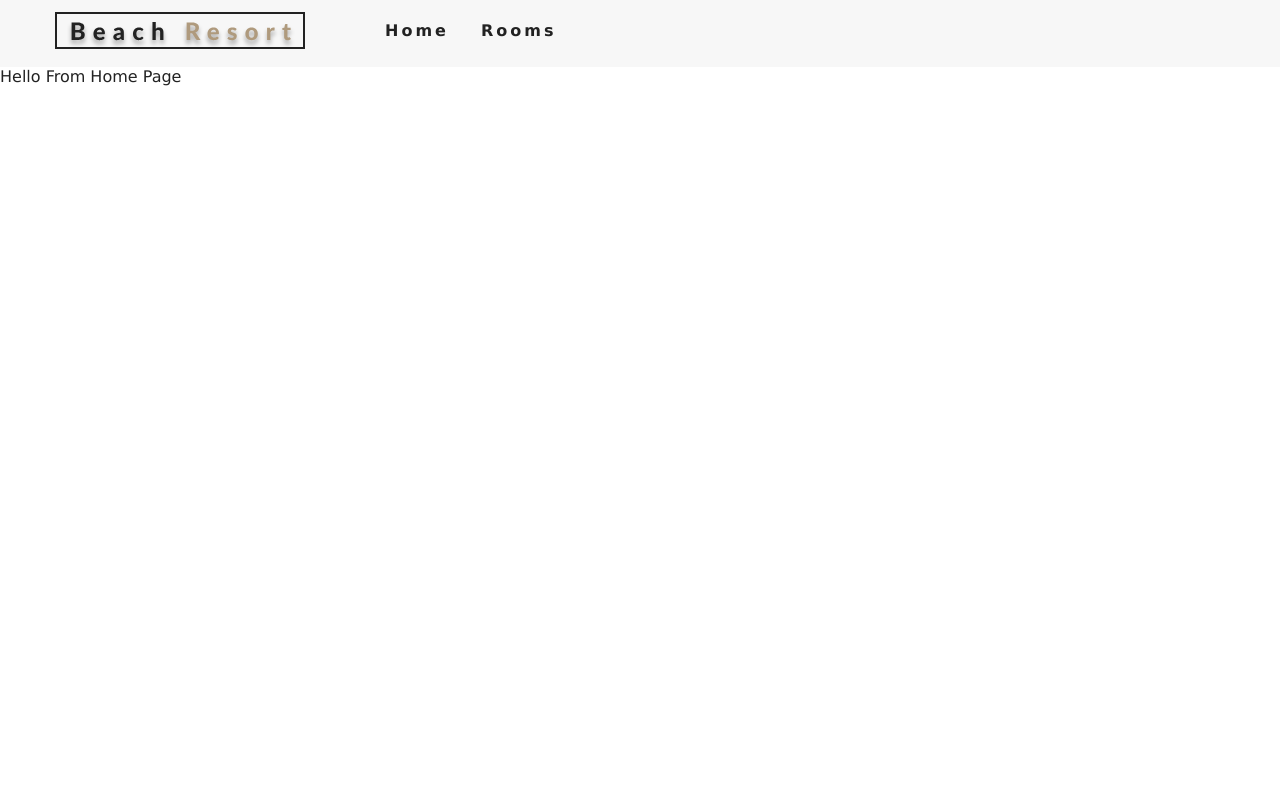
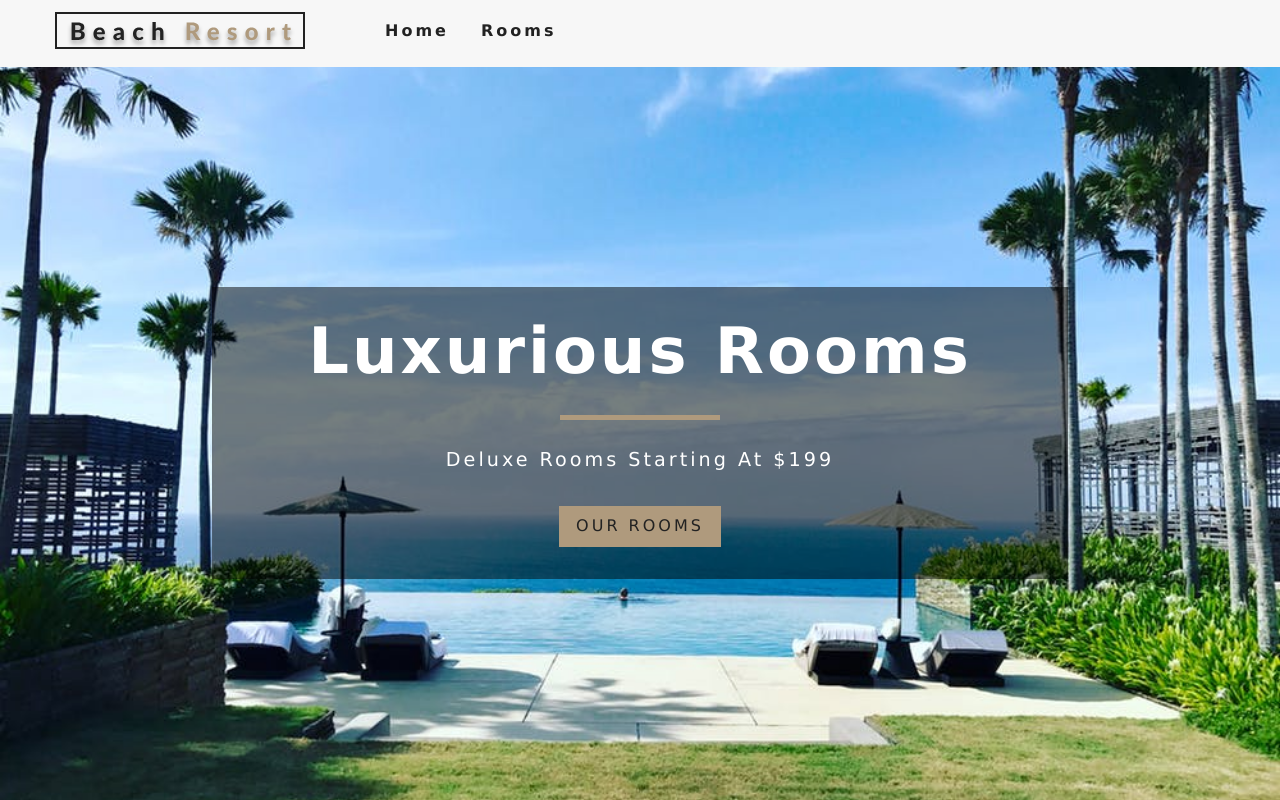
Before and after one commit to sigvant/beach_resort, a React (Create React App) app: page / in a window 1280 px wide. Built offline with nearby package versions, Linux system fonts and the light colour scheme.

Commit message:
before the services component

```diff
--- a/src/App.css
+++ b/src/App.css
@@ -112,8 +112,8 @@
   color: var(--primaryColor);
 }
 .nav-links {
-  /* height: 0;
-  overflow: hidden; */
+  height: 0;
+  overflow: hidden;
   transition: var(--mainTransition);
   list-style-type: none;
 }
--- /dev/null
+++ b/src/components/Banner.js
@@ -0,0 +1,14 @@
+import React from 'react'
+
+function Banner({children, title, subtitle}) {
+    return (
+        <div className='banner'>
+            <h1>{title}</h1>
+            <div></div>
+            <p>{subtitle}</p>
+            {children}
+        </div>
+    )
+}
+
+export default Banner
--- /dev/null
+++ b/src/components/Hero.js
@@ -0,0 +1,15 @@
+import React from 'react'
+
+function Hero({children, hero}) {
+    return (
+        <header className={hero}>
+            {children}
+        </header>
+    )
+}
+
+export default Hero
+
+Hero.defaultProps = {
+    hero: 'defaultHero'
+}
--- a/src/components/NavBar.js
+++ b/src/components/NavBar.js
@@ -18,10 +18,11 @@
                         <Link to='/'>
                             <img src={logo} alt='Beach Resort' />
                         </Link>
-                        <button className="nav-btn">
+                        <button className="nav-btn" type='button' onClick={this.handleToggle}>
                             <FaAlignRight className='nav-icon'/>
                         </button>
                     </div>
+                    {/* if it is true, shows the nav, if false, shows the links only */}
                     <ul className={this.state.isOpen ? 'nav-links show-nav' : 'nav-links'}>
                         <li>
                             <Link to='/'>Home</Link>
--- a/src/pages/Error.js
+++ b/src/pages/Error.js
@@ -1,10 +1,17 @@
 import React from 'react'
+import Hero from '../components/Hero'
+import Banner from '../components/Banner'
+import { Link } from 'react-router-dom'
 
 function Error() {
     return (
-        <div>
-            Hello from Error page
-        </div>
+        <Hero>
+            <Banner title='404' subtitle='page not found'>
+                <Link to='/' className='btn-primary'>
+                    return home
+                </Link>
+            </Banner>
+        </Hero>
     )
 }
 
--- a/src/pages/Home.js
+++ b/src/pages/Home.js
@@ -1,10 +1,17 @@
 import React from 'react'
+import Banner from '../components/Banner'
+import Hero from '../components/Hero'
+import { Link } from 'react-router-dom'
 
 function Home() {
     return (
-        <div>
-            Hello From Home Page
-        </div>
+        <Hero>
+            <Banner title='luxurious rooms' subtitle='deluxe rooms starting at $199'>
+                <Link to='/rooms'className='btn-primary'>
+                    our rooms
+                </Link>
+            </Banner>
+        </Hero>
     )
 }
 
--- a/src/pages/Rooms.js
+++ b/src/pages/Rooms.js
@@ -1,10 +1,17 @@
 import React from 'react'
+import Hero from '../components/Hero'
+import Banner from '../components/Banner'
+import {Link} from 'react-router-dom'
 
 function Rooms() {
     return (
-        <div>
-            hello from Rooms
-        </div>
+        <Hero hero='roomsHero'>
+            <Banner title='our rooms'>
+                <Link to='/' className='btn-primary'>
+                    return home
+                </Link>
+            </Banner>
+        </Hero>
     )
 }
 
```
